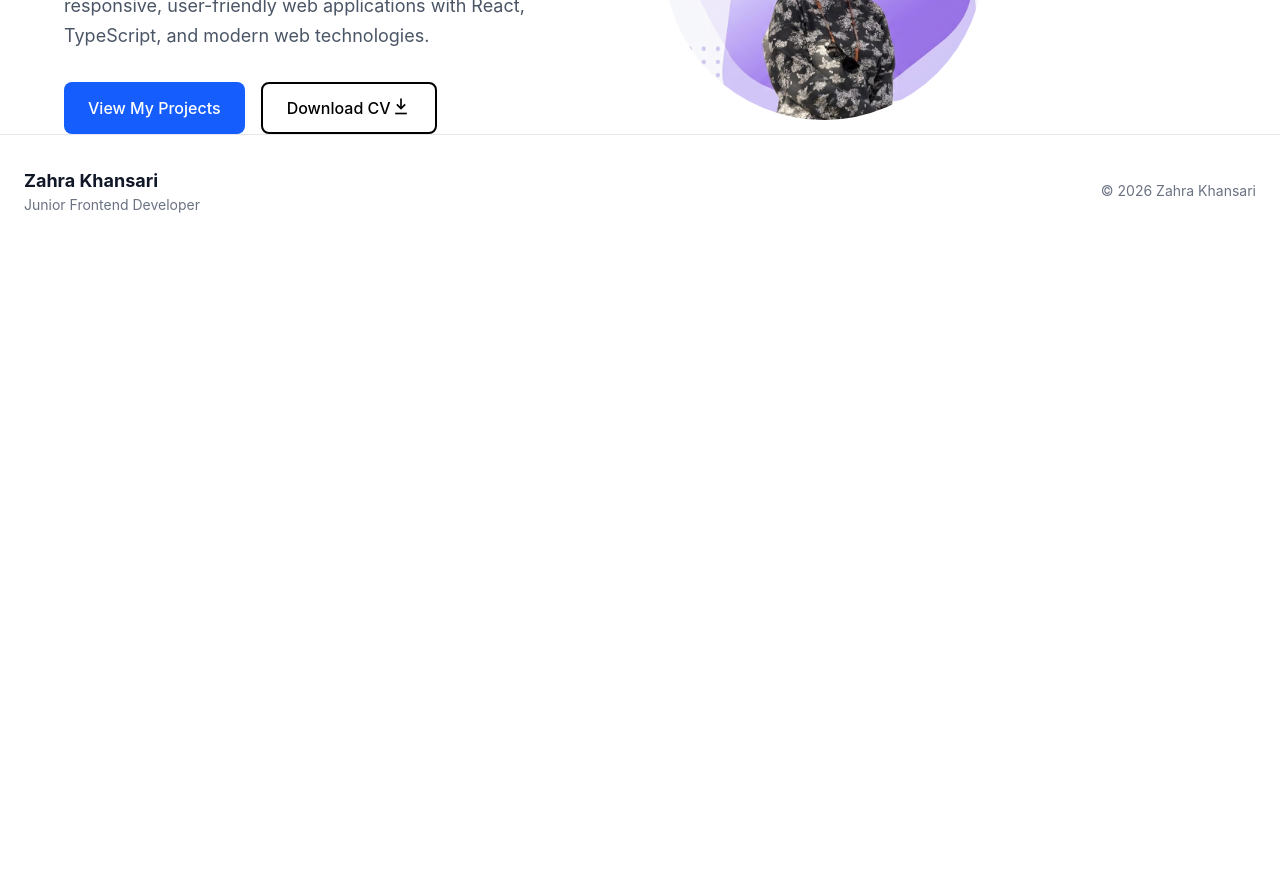
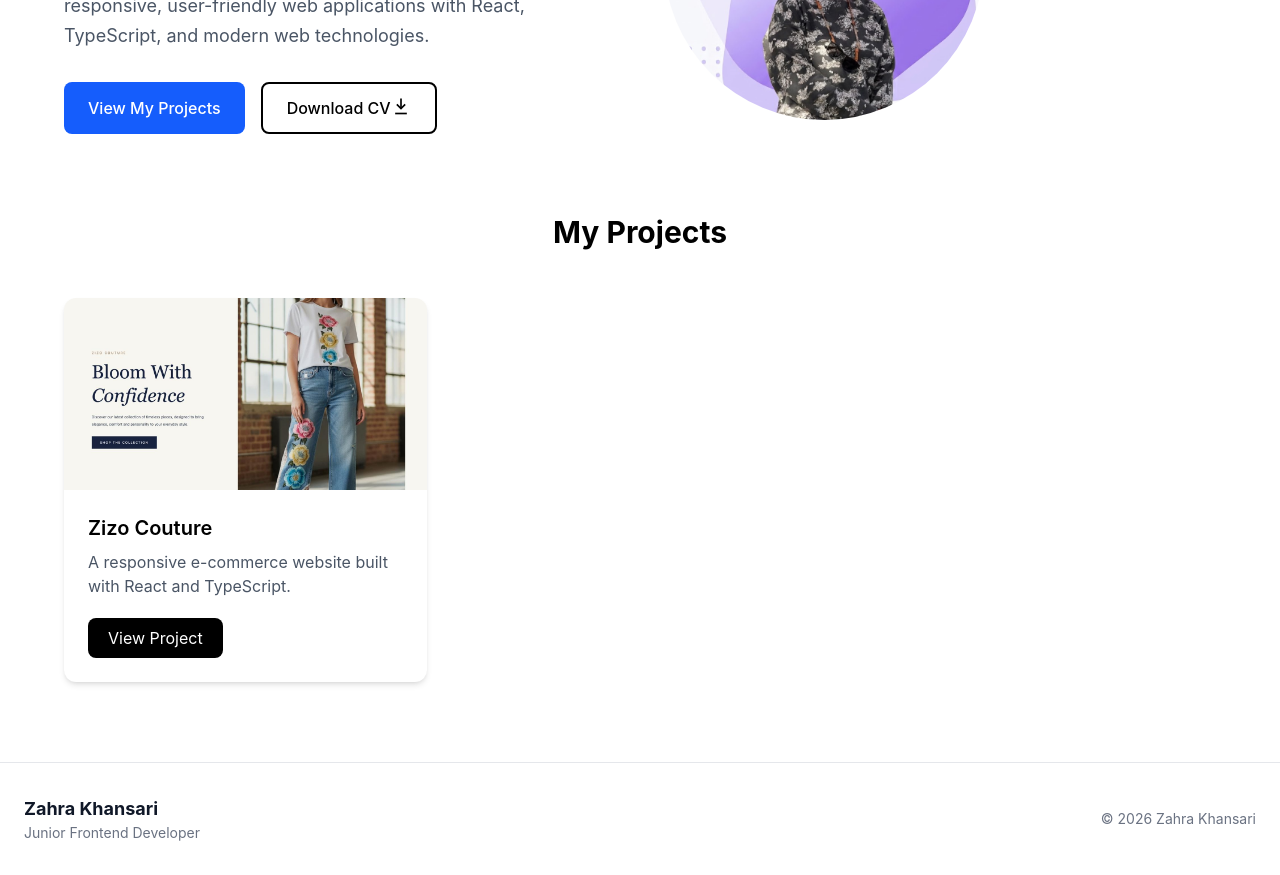
Before and after one commit to zarakhansari/zara_portfo, a React (Vite) app: page / in a window 1280 px wide. Shown: the part 340-1215 px from the top of the page. Before the commit the page ends 800 px from the top, so only its background shows below. Built offline with nearby package versions, Linux system fonts and the light colour scheme.

Commit message:
feat: add Projects component and integrate it into the Home page

```diff
--- /dev/null
+++ b/src/components/Projects.tsx
@@ -0,0 +1,55 @@
+import { Link } from "react-router-dom";
+
+function Projects() {
+    const projects = [
+        {
+            title: "Zizo Couture",
+            description: "A responsive e-commerce website built with React and TypeScript.",
+            image: "/images/zizocouture.jpg",
+            link: "/shop",
+        }
+    ];
+    return (
+        <section className="px-6 py-20">
+            <div className="max-w-6xl mx-auto">
+                <h2 className="text-3xl font-bold text-center mb-12">
+                    My Projects
+                </h2>
+
+                <div className="grid md:grid-cols-3 gap-8">
+                    {projects.map((project) => (
+                        <div
+                            key={project.title}
+                            className="rounded-xl overflow-hidden shadow-md bg-white"
+                        >
+                            <img
+                                src={project.image}
+                                alt={project.title}
+                                className="w-full h-48 object-cover"
+                            />
+
+                            <div className="p-6">
+                                <h3 className="text-xl font-semibold mb-2">
+                                    {project.title}
+                                </h3>
+
+                                <p className="text-gray-600 mb-5">
+                                    {project.description}
+                                </p>
+
+                                <Link
+                                    to={project.link}
+                                    className="inline-block px-5 py-2 rounded-lg bg-black text-white hover:bg-gray-800"
+                                >
+                                    View Project
+                                </Link>
+                            </div>
+                        </div>
+                    ))}
+                </div>
+            </div>
+        </section>
+    );
+}
+
+export default Projects;
--- a/src/pages/Home.tsx
+++ b/src/pages/Home.tsx
@@ -1,8 +1,11 @@
 import React from "react";
 import Hero from "../components/Hero";
+import Projects from "../components/Projects";
+
 function Home() {
   return <main>
     <Hero />
+    <Projects />
   </main>
 }
 
```
